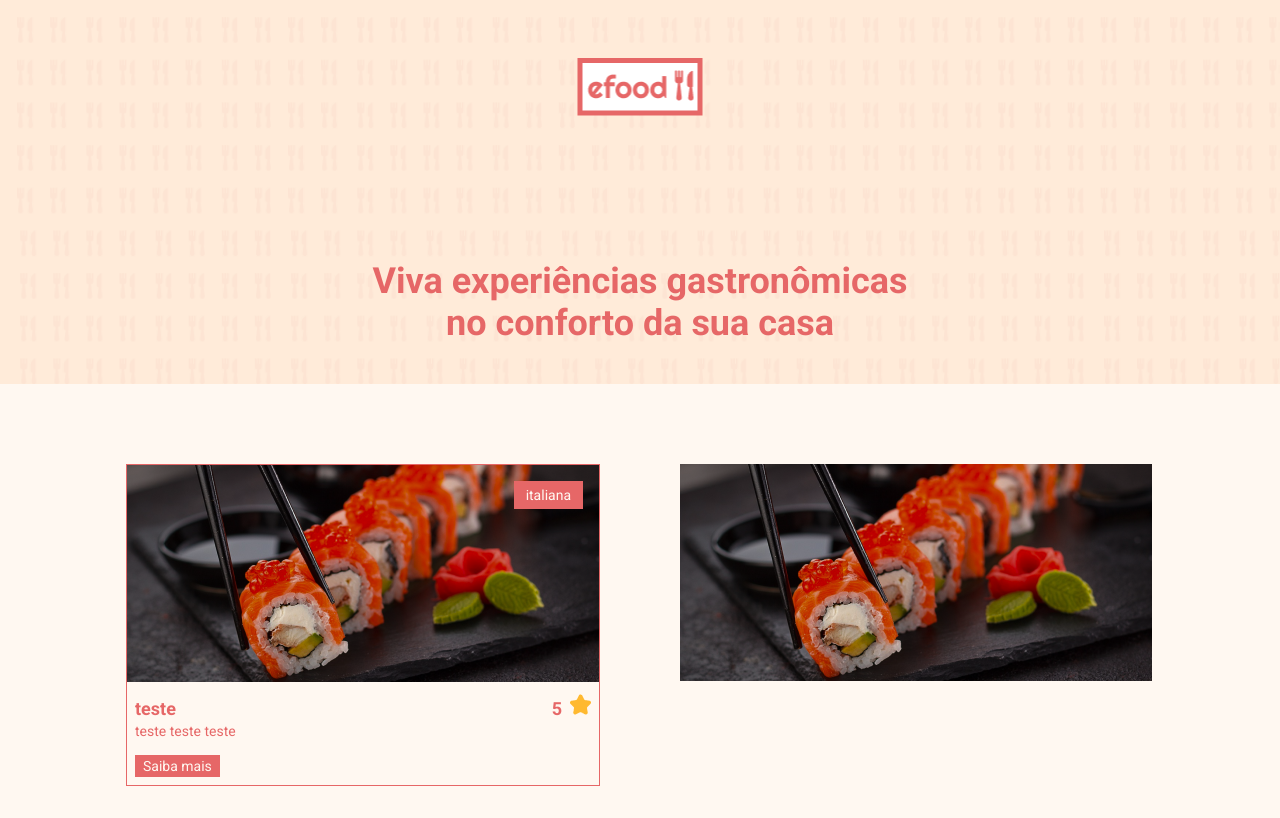
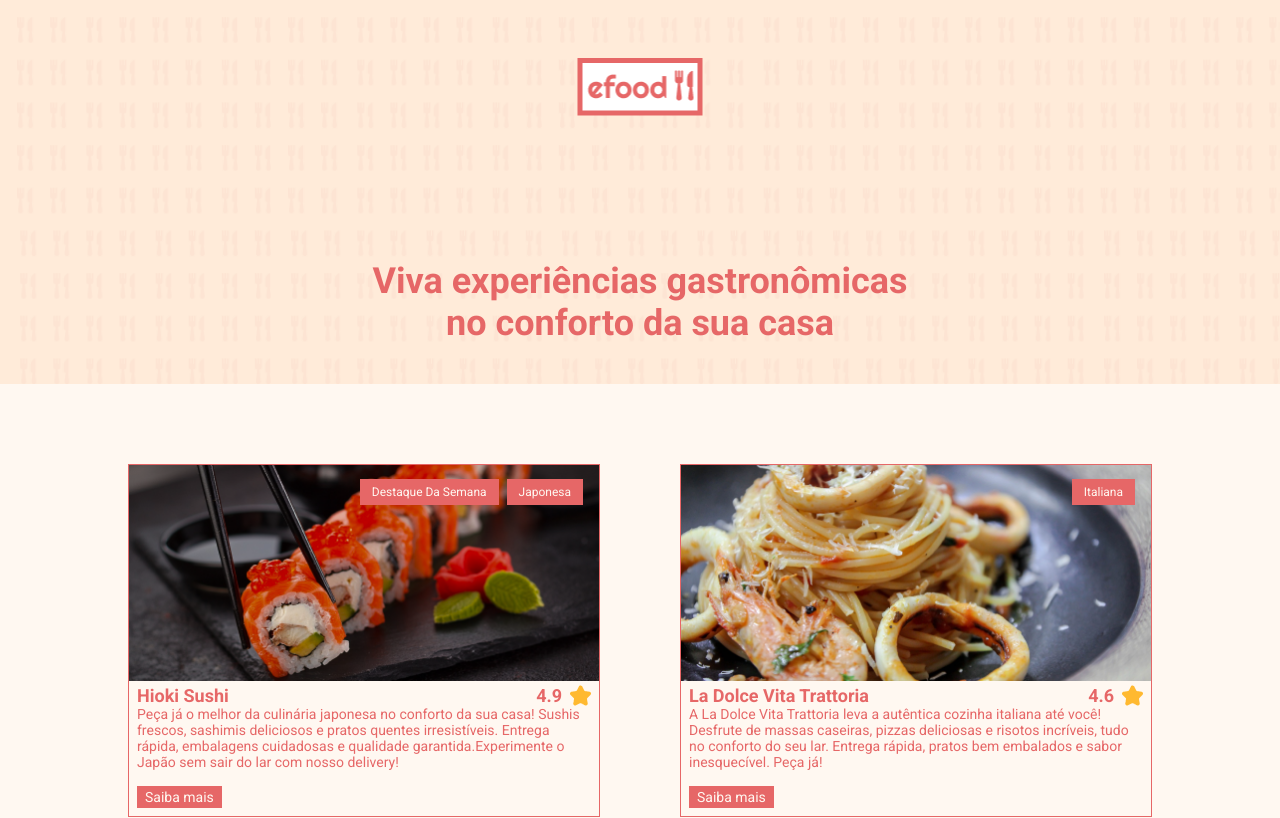
Before and after one commit to santanafx/ecommerce-restaurante, a React (Create React App) app: page / in a window 1280 px wide. Shown: the top 818 px of the page. Built offline with nearby package versions, Linux system fonts and the light colour scheme.

Commit message:
style: Adicionado botoes e lista de cards

```diff
--- a/src/App.tsx
+++ b/src/App.tsx
@@ -1,5 +1,5 @@
+import { Header } from './components/Header'
 import { ListCard } from './components/ListCard'
-import { Header } from './components/Header'
 import { GlobalCss } from './styles'
 
 function App() {
--- a/src/components/Button/style.ts
+++ b/src/components/Button/style.ts
@@ -13,7 +13,8 @@ export const ButtonContainer = styled.button`
 export const ButtonFilter = styled.span`
   background-color: ${cores.vermelho};
   color: ${cores.amarelo};
-  font-size: 14px;
+  font-size: 12px;
+  line-height: 14.06px;
   text-align: center;
   border: none;
   padding: 6px 12px;
--- a/src/components/Card/index.tsx
+++ b/src/components/Card/index.tsx
@@ -1,5 +1,10 @@
 import { Button } from '../Button'
-import { CardContainer, CardTitle, CardTitleReviewContainer } from './style'
+import {
+  CardContainer,
+  CardContainerFilter,
+  CardTitle,
+  CardTitleReviewContainer
+} from './style'
 
 import estrela from '../../assets/images/estrela.png'
 import { ButtonFilter } from '../Button/style'
@@ -10,12 +15,24 @@ type Props = {
   review: number
   description: string
   filter: string
+  highlight?: string
 }
 
-export const Card = ({ image, title, review, description, filter }: Props) => {
+export const Card = ({
+  image,
+  title,
+  review,
+  description,
+  filter,
+  highlight
+}: Props) => {
   return (
     <CardContainer>
-      <ButtonFilter>{filter}</ButtonFilter>
+      <CardContainerFilter>
+        {highlight !== undefined && <ButtonFilter>{highlight}</ButtonFilter>}
+
+        <ButtonFilter>{filter}</ButtonFilter>
+      </CardContainerFilter>
       <div>
         <img src={image} alt={title} />
       </div>
--- a/src/components/Card/style.ts
+++ b/src/components/Card/style.ts
@@ -7,14 +7,11 @@ export const CardContainer = styled.div`
   flex-direction: column;
   border: 1px solid ${cores.vermelho};
   position: relative;
-
-  ${ButtonFilter} {
-    position: absolute;
-    top: 16px;
-    right: 16px;
-  }
+  max-width: 472px;
 
   img {
+    max-width: 100%;
+    display: block
     margin-bottom: 8px;
   }
 
@@ -27,6 +24,17 @@ export const CardContainer = styled.div`
 
   ${ButtonContainer} {
     margin: 0 0 8px 8px;
+  }
+`
+
+export const CardContainerFilter = styled.div`
+  position: absolute;
+  z-index: 1;
+  top: 16px;
+  right: 16px;
+
+  ${ButtonFilter} {
+    margin-left: 8px;
   }
 `
 
--- a/src/components/ListCard/index.tsx
+++ b/src/components/ListCard/index.tsx
@@ -4,23 +4,89 @@ import macarrao from '../../assets/images/macarrao.png'
 import niguiri from '../../assets/images/niguiri.png'
 import { Card } from '../Card'
 
+type Props = {
+  id: number
+  image: string
+  title: string
+  review: number
+  description: string
+  filter: string
+  highlight?: string
+}
+
+const listaDeComidas: Props[] = [
+  {
+    id: 1,
+    image: niguiri,
+    title: 'Hioki Sushi',
+    review: 4.9,
+    description:
+      'Peça já o melhor da culinária japonesa no conforto da sua casa! Sushis frescos, sashimis deliciosos e pratos quentes irresistíveis. Entrega rápida, embalagens cuidadosas e qualidade garantida.Experimente o Japão sem sair do lar com nosso delivery!',
+    filter: 'Japonesa',
+    highlight: 'Destaque Da Semana'
+  },
+  {
+    id: 2,
+    image: macarrao,
+    title: 'La Dolce Vita Trattoria',
+    review: 4.6,
+    description:
+      'A La Dolce Vita Trattoria leva a autêntica cozinha italiana até você! Desfrute de massas caseiras, pizzas deliciosas e risotos incríveis, tudo no conforto do seu lar. Entrega rápida, pratos bem embalados e sabor inesquecível. Peça já!',
+    filter: 'Italiana'
+  },
+  {
+    id: 3,
+    image: macarrao,
+    title: 'La Dolce Vita Trattoria',
+    review: 4.6,
+    description:
+      'A La Dolce Vita Trattoria leva a autêntica cozinha italiana até você! Desfrute de massas caseiras, pizzas deliciosas e risotos incríveis, tudo no conforto do seu lar. Entrega rápida, pratos bem embalados e sabor inesquecível. Peça já!',
+    filter: 'Italiana'
+  },
+  {
+    id: 4,
+    image: macarrao,
+    title: 'La Dolce Vita Trattoria',
+    review: 4.6,
+    description:
+      'A La Dolce Vita Trattoria leva a autêntica cozinha italiana até você! Desfrute de massas caseiras, pizzas deliciosas e risotos incríveis, tudo no conforto do seu lar. Entrega rápida, pratos bem embalados e sabor inesquecível. Peça já!',
+    filter: 'Italiana'
+  },
+  {
+    id: 5,
+    image: macarrao,
+    title: 'La Dolce Vita Trattoria',
+    review: 4.6,
+    description:
+      'A La Dolce Vita Trattoria leva a autêntica cozinha italiana até você! Desfrute de massas caseiras, pizzas deliciosas e risotos incríveis, tudo no conforto do seu lar. Entrega rápida, pratos bem embalados e sabor inesquecível. Peça já!',
+    filter: 'Italiana'
+  },
+  {
+    id: 6,
+    image: macarrao,
+    title: 'La Dolce Vita Trattoria',
+    review: 4.6,
+    description:
+      'A La Dolce Vita Trattoria leva a autêntica cozinha italiana até você! Desfrute de massas caseiras, pizzas deliciosas e risotos incríveis, tudo no conforto do seu lar. Entrega rápida, pratos bem embalados e sabor inesquecível. Peça já!',
+    filter: 'Italiana'
+  }
+]
+
 export const ListCard = () => {
   return (
     <ListCardContainer>
       <ListCardGridContainer>
-        <Card
-          image={niguiri}
-          title={'teste'}
-          review={5}
-          description={'teste teste teste'}
-          filter={'italiana'}
-        />
-        <img src={niguiri} alt="Niguiri" />
-        <img src={macarrao} alt="Macarrão" />
-        <img src={macarrao} alt="Macarrão" />
-        <img src={macarrao} alt="Macarrão" />
-        <img src={macarrao} alt="Macarrão" />
-        <img src={macarrao} alt="Macarrão" />
+        {listaDeComidas.map((e) => (
+          <Card
+            key={e.id}
+            image={e.image}
+            title={e.title}
+            review={e.review}
+            description={e.description}
+            filter={e.filter}
+            highlight={e.highlight}
+          />
+        ))}
       </ListCardGridContainer>
     </ListCardContainer>
   )
--- a/src/components/ListCard/style.ts
+++ b/src/components/ListCard/style.ts
@@ -3,6 +3,8 @@ import { styled } from 'styled-components'
 export const ListCardContainer = styled.main`
   display: flex;
   justify-content: center;
+  margin: 0 auto;
+  width: 90%;
 `
 
 export const ListCardGridContainer = styled.div`
```
Also changed, not shown: src/components/ListaCard/style.ts (deleted, +0 -13 lines).
